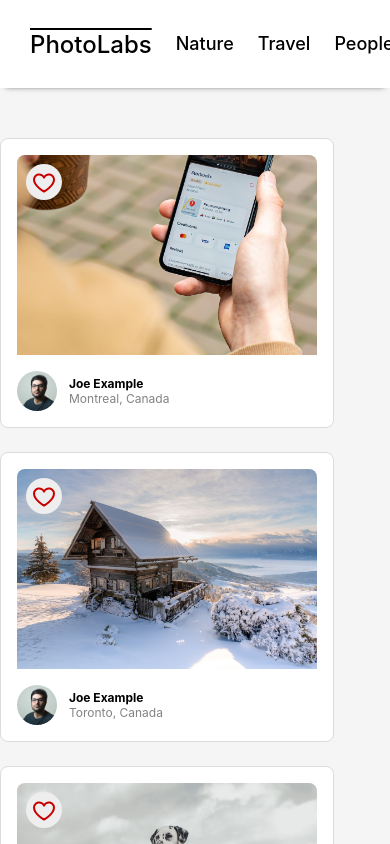
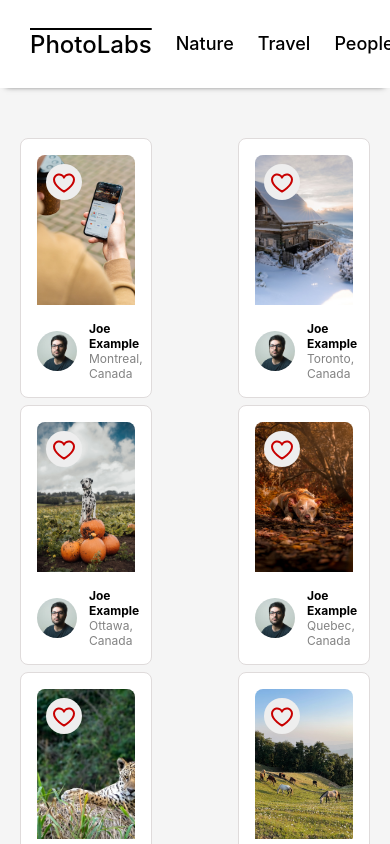
Before and after one commit to Darshita-04/PhotoLabs, a React (Create React App) app in the folder frontend/: page / in a window 390 px wide. Shown: the top 844 px of the page. Built offline with nearby package versions, Linux system fonts and the light colour scheme; the HTML template or start-up script is replaced by a standard one.

Commit message:
custom hook implemented

```diff
--- a/frontend/src/App.jsx
+++ b/frontend/src/App.jsx
@@ -4,28 +4,19 @@ import HomeRoute from 'routes/HomeRoute';
 import photos from 'mocks/photos';
 import topics from 'mocks/topics';
 import PhotoDetailsModal from "routes/PhotoDetailsModal";
-
+import useApplicationData from "hooks/useApplicationData";
 // Note: Rendering a single component to build components in isolation
 const App = () => {
-  const [favorites, setFavorites] = useState([]);
-  const [modalVisibility, setModalVisibility] = useState(false);
-  const [selectedPhoto, setSelectedPhoto] = useState(null);
-  const addFavorite = (photo) => {
-    setFavorites((prevFavorites) => [...prevFavorites, photo]);
-  };
 
-  // open modal and set selected photo
+  const {
+    favorites,
+    modalVisibility,
+    selectedPhoto,
+    addFavorite,
+    handleModalVisibility,
+    removeFavorite
+  } = useApplicationData();
 
-  const handleModalVisibility = (photo = null) => {
-    setModalVisibility((prev) => !prev);
-    setSelectedPhoto(photo);
-  }
-
-  const removeFavorite = (photoId) => {
-    setFavorites((prevFavorites) =>
-      prevFavorites.filter(photo => photo.id !== photoId)
-    );
-  };
 
   return (
     <div className="App">
--- /dev/null
+++ b/frontend/src/hooks/useApplicationData.js
@@ -0,0 +1,36 @@
+import { useState } from "react";
+
+const useApplicationData = () => {
+
+  const [favorites, setFavorites] = useState([]);
+  const [modalVisibility, setModalVisibility] = useState(false);
+  const [selectedPhoto, setSelectedPhoto] = useState(null);
+
+  const addFavorite = (photo) => {
+    setFavorites((prevFavorites) => [...prevFavorites, photo]);
+  };
+
+  // open modal and set selected photo
+
+  const handleModalVisibility = (photo = null) => {
+    setModalVisibility((prev) => !prev);
+    setSelectedPhoto(photo);
+  }
+
+  const removeFavorite = (photoId) => {
+    setFavorites((prevFavorites) =>
+      prevFavorites.filter(photo => photo.id !== photoId)
+    );
+  };
+
+  return {
+    favorites,
+    modalVisibility,
+    selectedPhoto,
+    addFavorite,
+    handleModalVisibility,
+    removeFavorite
+  };
+}
+
+export default useApplicationData;
--- a/frontend/src/styles/HomeRoute.scss
+++ b/frontend/src/styles/HomeRoute.scss
@@ -1,5 +1,5 @@
 .home-route {
-  padding: 50px 0;
+  padding: 50px 20px;
   max-width: 1050px;
   margin: auto;
 }
--- a/frontend/src/styles/PhotoDetailsModal.scss
+++ b/frontend/src/styles/PhotoDetailsModal.scss
@@ -1,6 +1,6 @@
 .photo-details-modal {
   background-color: white;
-  box-shadow: 0 0 0 50vmax rgba(0,0,0,.5);
+  box-shadow: 0 0 0 50vmax rgba(0, 0, 0, .5);
   position: absolute;
   top: 55%;
   left: 50%;
@@ -10,9 +10,11 @@
   overflow-y: scroll;
   border-radius: 12px;
 }
-.photo-details-modal::-webkit-scrollbar{
+
+.photo-details-modal::-webkit-scrollbar {
   width: 0;
 }
+
 .photo-details-modal__close-button {
   background-color: white;
   border: none;
@@ -68,6 +70,7 @@
   color: #838383;
   font-weight: 400;
 }
+
 .photo-details-modal__photographer-profile {
   object-fit: cover;
   border-radius: 100%;
@@ -81,3 +84,25 @@
   font-weight: 700;
   font-size: 12px;
 }
+
+
+@media (max-width:1440px) {
+  .photo-details-modal {
+    max-width: 1050px;
+    width: calc(100% - 40px);
+    .photo-list__item {
+      max-width: 100%;
+      width: 28%;
+      .photo-list__image {
+        width: 100%;
+        height: 150px;
+        object-fit: cover;
+      }
+    }
+  }
+}
+@media(max-width:991px) {
+  .photo-details-modal .photo-list__item {
+    width: 44%;
+  }
+}
--- a/frontend/src/styles/PhotoList.scss
+++ b/frontend/src/styles/PhotoList.scss
@@ -13,3 +13,13 @@
   flex: 0 1 30%;
   margin: 5px;
 }
+@media(max-width:1199px) {
+  .photo-list {
+    gap: 20px;
+  }
+}
+@media(max-width:991px) {
+  .photo-list {
+    gap: 7px;
+  }
+}
--- a/frontend/src/styles/PhotoListItem.scss
+++ b/frontend/src/styles/PhotoListItem.scss
@@ -49,3 +49,17 @@
   color: #838383;
   font-weight: 400;
 }
+
+
+@media (max-width:1440px) {
+    .photo-list__item {
+      max-width: 100%;
+      width: 28%;
+      .photo-list__image {
+        width: 100%;
+        height: 150px;
+        object-fit: cover;
+      }
+    }
+
+}
```
